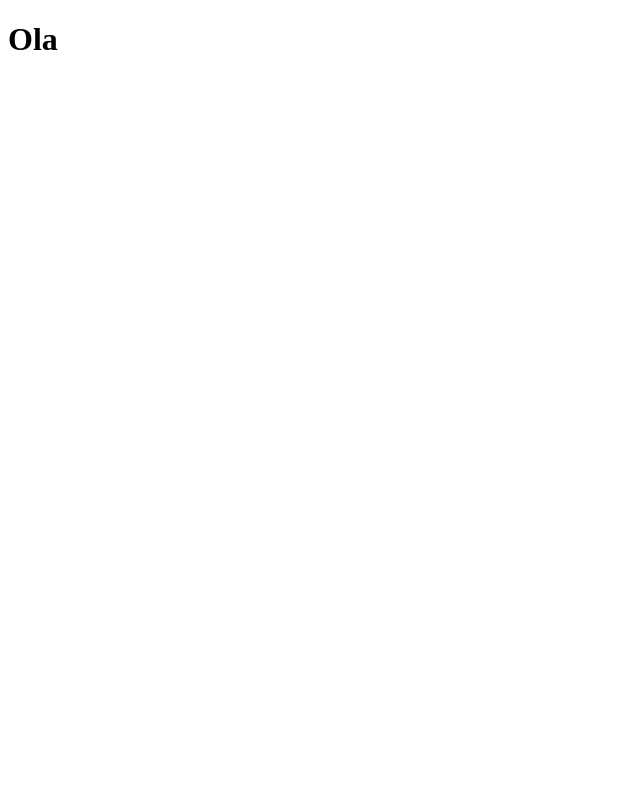
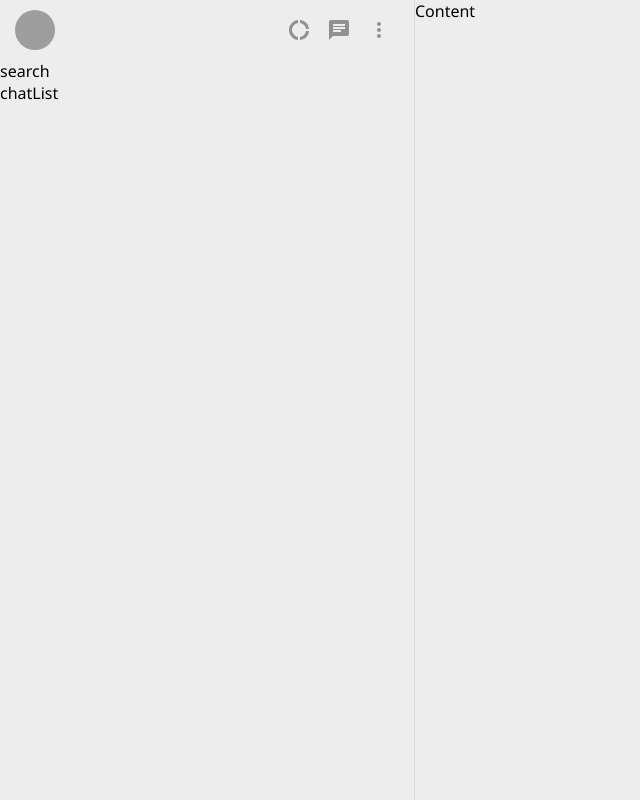
Before and after one commit to joaobezerradev/whatsapp-clone, a React (Create React App) app: page / in a window 1280 px wide. Shown: the whole page, without its empty margins (0-640 px from the left). Built offline with nearby package versions, Linux system fonts and the light colour scheme; grey boxes are pictures that could not be loaded.

Commit message:
criando header do sidebar

```diff
--- a/src/App.tsx
+++ b/src/App.tsx
@@ -1,7 +1,15 @@
 import React from 'react';
 
+import Layout from './components/Layout';
+import GlobalStyle from './styles/GlobalStyles';
+
 const App: React.FC = () => {
-  return <h1>Ola</h1>;
+  return (
+    <>
+      <Layout />
+      <GlobalStyle />
+    </>
+  );
 };
 
 export default App;
--- /dev/null
+++ b/src/components/ContentArea/index.tsx
@@ -0,0 +1,9 @@
+import React from 'react';
+
+import { Container } from './styles';
+
+const ContentArea: React.FC = () => {
+  return <Container>Content</Container>;
+};
+
+export default ContentArea;
--- /dev/null
+++ b/src/components/ContentArea/styles.ts
@@ -0,0 +1,3 @@
+import styled from 'styled-components';
+
+export const Container = styled.div``;
--- /dev/null
+++ b/src/components/Layout/index.tsx
@@ -0,0 +1,18 @@
+import React from 'react';
+
+import ContentArea from '../ContentArea';
+import Sidebar from '../Sidebar';
+
+import { Container } from './styles';
+
+const Layout: React.FC = () => {
+  return (
+    <Container>
+      <Sidebar />
+
+      <ContentArea />
+    </Container>
+  );
+};
+
+export default Layout;
--- /dev/null
+++ b/src/components/Layout/styles.ts
@@ -0,0 +1,7 @@
+import styled from 'styled-components';
+
+export const Container = styled.div`
+  display: flex;
+  height: 100vh;
+  background-color: #ededed;
+`;
--- /dev/null
+++ b/src/components/Sidebar/index.tsx
@@ -0,0 +1,33 @@
+import React from 'react';
+
+import { Chat, DonutLarge, MoreVert } from '@material-ui/icons';
+
+import { Container, Header, HeaderButtons, Search, ChatList } from './styles';
+
+const Sidebar: React.FC = () => {
+  return (
+    <Container>
+      <Header>
+        <img
+          alt="profile"
+          src="https://avatars3.githubusercontent.com/u/48421122?s=460&u=35c476efc7f477bf0adcf23bb9f8d4a7e73148e4&v=4"
+        />
+        <HeaderButtons>
+          <div>
+            <DonutLarge style={{ color: '#919191' }} />
+          </div>
+          <div>
+            <Chat style={{ color: '#919191' }} />
+          </div>
+          <div>
+            <MoreVert style={{ color: '#919191' }} />
+          </div>
+        </HeaderButtons>
+      </Header>
+      <Search>search</Search>
+      <ChatList>chatList</ChatList>
+    </Container>
+  );
+};
+
+export default Sidebar;
--- /dev/null
+++ b/src/components/Sidebar/styles.ts
@@ -0,0 +1,41 @@
+import styled from 'styled-components';
+
+export const Container = styled.div`
+  width: 35%;
+  max-width: 415px;
+  display: flex;
+  flex-direction: column;
+  border-right: 1px solid #ddd;
+`;
+
+export const Header = styled.div`
+  height: 60px;
+  display: flex;
+  justify-content: space-between;
+  align-items: center;
+  padding: 0 15px;
+
+  img {
+    width: 40px;
+    height: 40px;
+    border-radius: 20px;
+    cursor: pointer;
+  }
+`;
+
+export const HeaderButtons = styled.div`
+  display: flex;
+
+  div {
+    width: 40px;
+    height: 40px;
+    border-radius: 20px;
+    display: flex;
+    justify-content: center;
+    align-items: center;
+    cursor: pointer;
+  }
+`;
+export const Search = styled.div``;
+
+export const ChatList = styled.div``;
--- a/src/index.tsx
+++ b/src/index.tsx
@@ -1,10 +1,13 @@
 import React from 'react';
+
 import ReactDOM from 'react-dom';
+
 import App from './App';
 
 ReactDOM.render(
   <React.StrictMode>
     <App />
   </React.StrictMode>,
+
   document.getElementById('root'),
 );
--- /dev/null
+++ b/src/styles/GlobalStyles.ts
@@ -0,0 +1,18 @@
+import { createGlobalStyle } from 'styled-components';
+
+const GlobalStyle = createGlobalStyle`
+
+* {
+  padding:0;
+  margin:0;
+  box-sizing:border-box;
+  outline:none;
+}
+
+body {
+  background-color:#d2dbdc;
+  font-family: 'Segoe UI',Helvetica Neue, Helvetica, Lucida Grande, Arial;
+}
+`;
+
+export default GlobalStyle;
```
Also changed, not shown: 2 other files (tests, documents, lock files or other folders).
